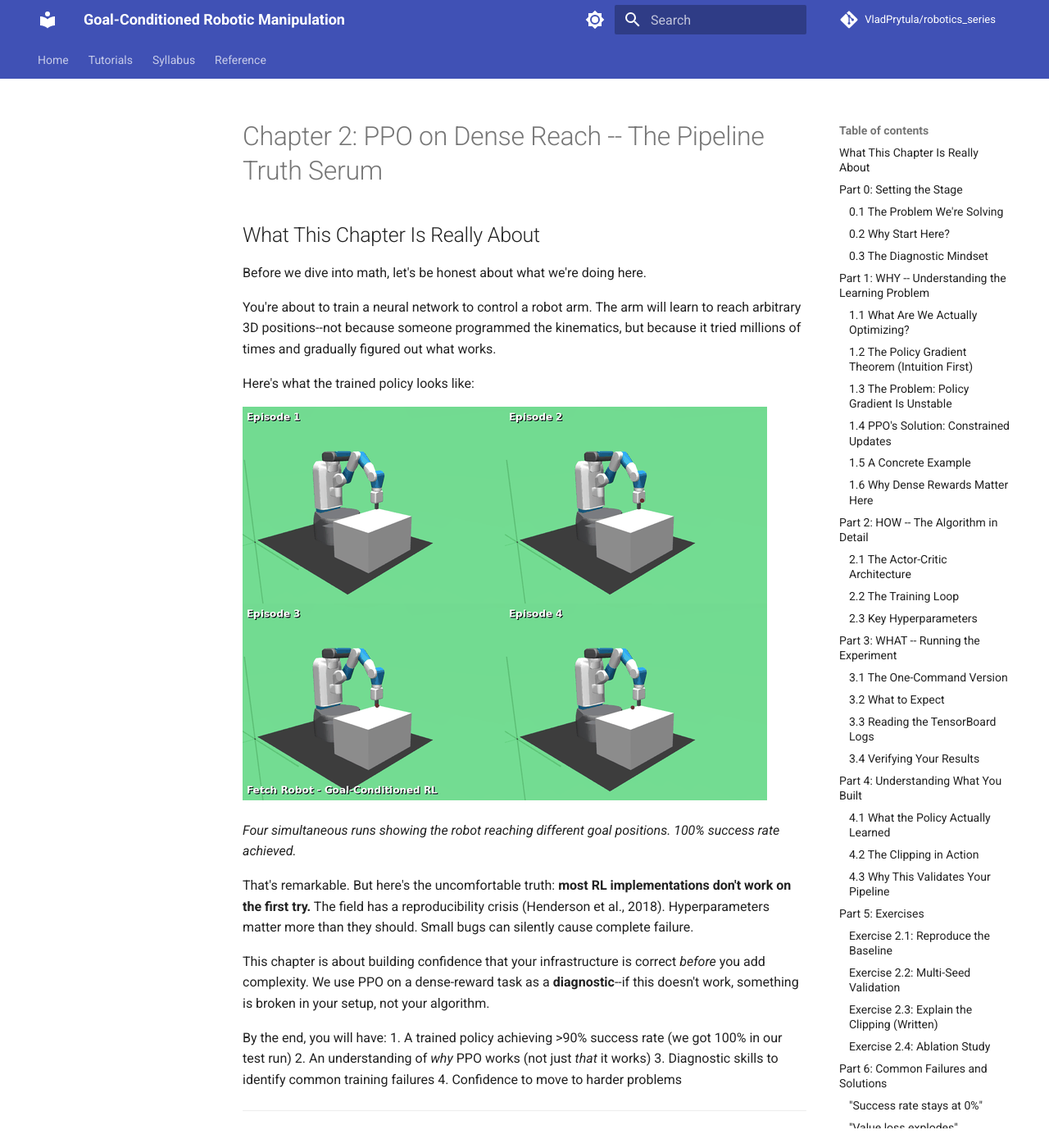
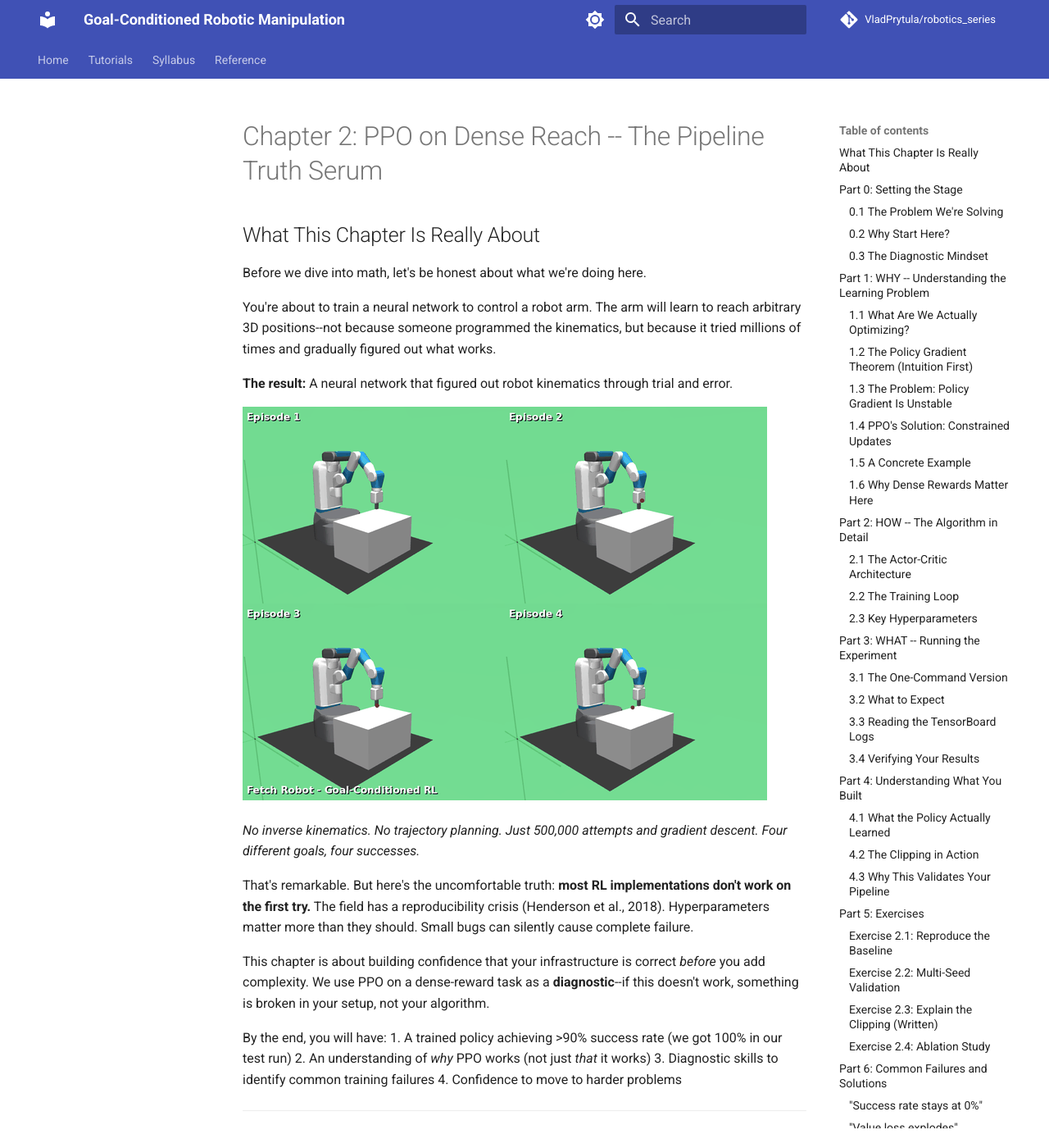
Before and after one commit to VladPrytula/robotics_series, an MkDocs documentation site: the page built from docs/tutorials/ch02_ppo_dense_reach.md, in a window 1280 px wide and 1400 px high. Shown: the whole window at 82% size. Built offline with MkDocs 1.6.1 and Material for MkDocs 9.7.7, drawn with Linux system fonts in a browser that asks for light colours; comment, search, counter and statistics services are not loaded.

Commit message:
docs: more engaging video captions

```diff
--- a/docs/tutorials/ch02_ppo_dense_reach.md
+++ b/docs/tutorials/ch02_ppo_dense_reach.md
@@ -6,11 +6,11 @@ Before we dive into math, let's be honest about what we're doing here.
 
 You're about to train a neural network to control a robot arm. The arm will learn to reach arbitrary 3D positions--not because someone programmed the kinematics, but because it tried millions of times and gradually figured out what works.
 
-Here's what the trained policy looks like:
+**The result:** A neural network that figured out robot kinematics through trial and error.
 
-![Trained PPO Policy on FetchReach](../videos/fetch_reach_demo_grid.gif)
+![Robot reaching goals](../videos/fetch_reach_demo_grid.gif)
 
-*Four simultaneous runs showing the robot reaching different goal positions. 100% success rate achieved.*
+*No inverse kinematics. No trajectory planning. Just 500,000 attempts and gradient descent. Four different goals, four successes.*
 
 That's remarkable. But here's the uncomfortable truth: **most RL implementations don't work on the first try.** The field has a reproducibility crisis (Henderson et al., 2018). Hyperparameters matter more than they should. Small bugs can silently cause complete failure.
 
```
Also changed, not shown: content/post-01-introduction/substack.md (+3 -3 lines), docs/tutorials/README.md (+3 -3 lines), tutorials/README.md (+3 -3 lines), tutorials/ch02_ppo_dense_reach.md (+3 -3 lines).
